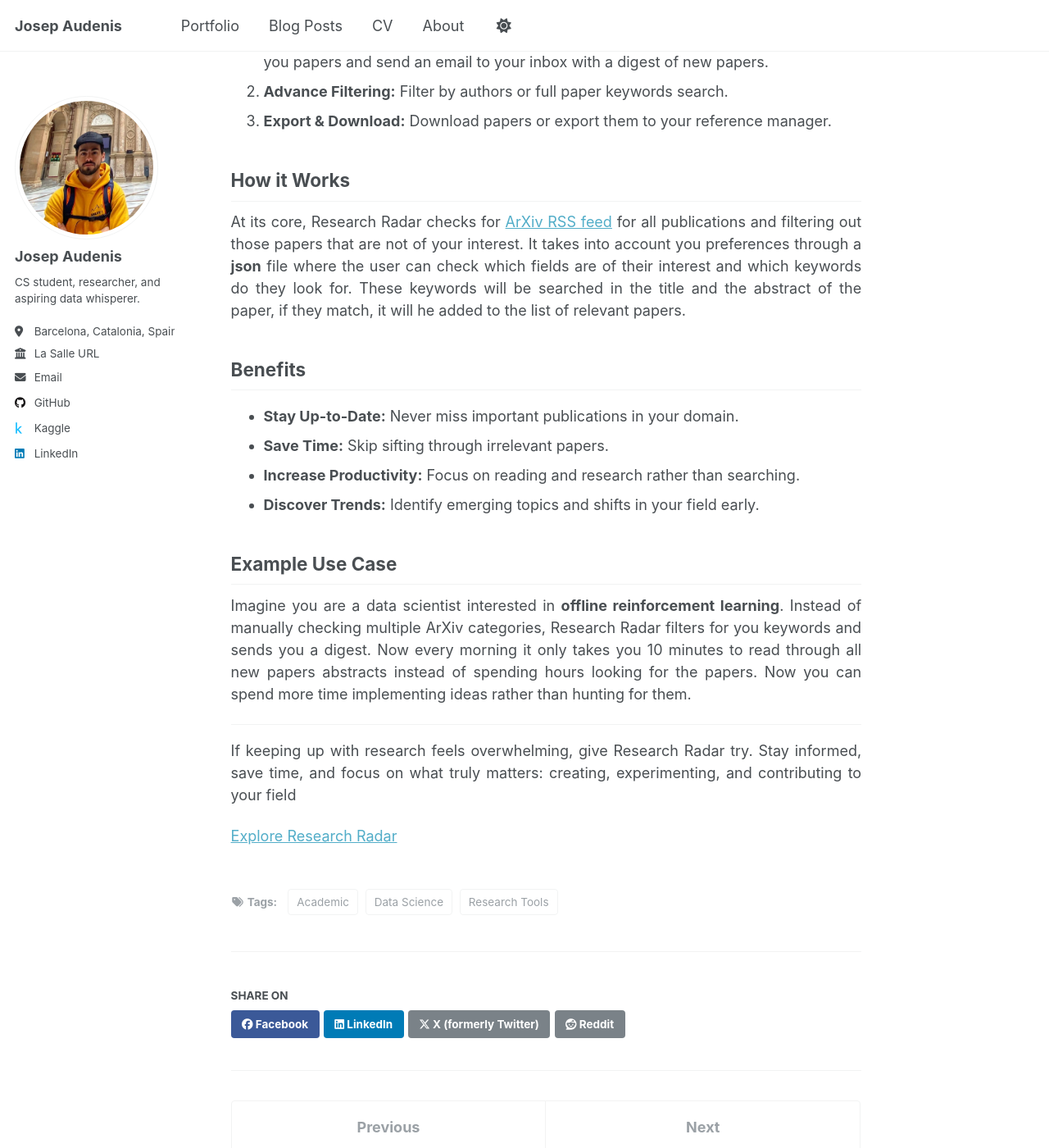
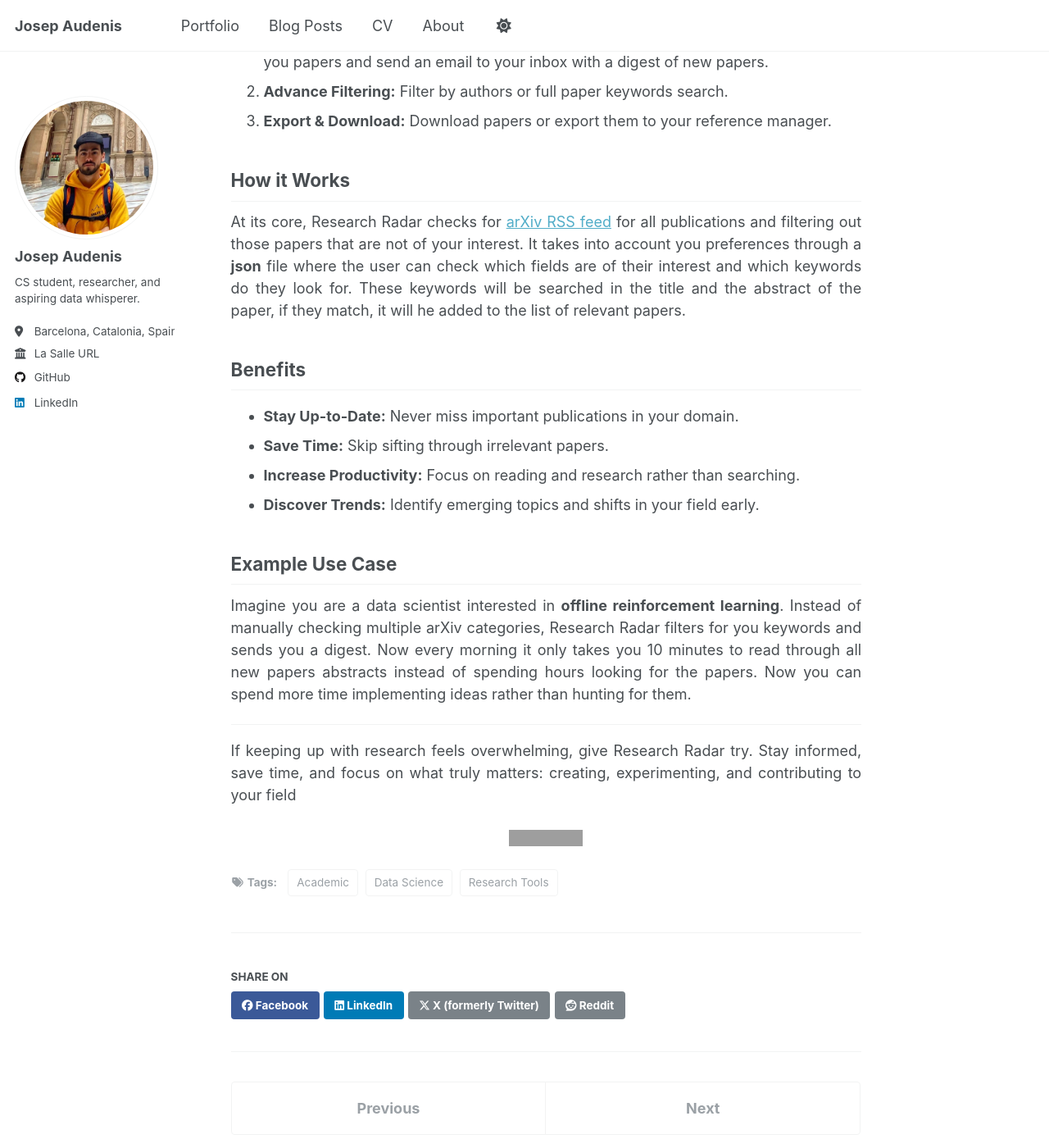
Before and after one commit to josep-audenis/josep-audenis.github.io, a Jekyll site: the page built from _posts/2025-08-21-research-radar.md, in a window 1280 px wide and 1400 px high, scrolled down 867 px. Shown: the whole window at 82% size. Built offline with Jekyll 4.4.1, drawn with Linux system fonts in a browser that asks for light colours; comment, search, counter and statistics services are not loaded; grey boxes are pictures that could not be loaded.

Commit message:
centered button

```diff
--- a/_config.yml
+++ b/_config.yml
@@ -29,7 +29,7 @@ author:
   location         : "Barcelona, Catalonia, Spain"
   employer         : "La Salle URL"
   uri              : # URL
-  email            : "pepaudenis@gmail.com"
+  email            : #"pepaudenis@gmail.com"
 
   # Academic websites
   arxiv            : # URL - Update with the correct link to your profile
@@ -46,7 +46,7 @@ author:
   codepen          : # Username
   dribbble         : # Username
   github           : "josep-audenis"
-  kaggle           : "josepaudenis"
+  kaggle           : #"josepaudenis"
   stackoverflow    : # User number or user number and name (i.e., use "1" or "1/jeff-atwood")
 
   # Social media
--- a/_posts/2025-08-21-research-radar.md
+++ b/_posts/2025-08-21-research-radar.md
@@ -15,7 +15,7 @@ Before building Research Radar, I found myself constantly searching multiple jou
 
 ## Relevant Features and Future Improvements
 
-Research Radar is a lightweight, yet powerful tool that consolidates research publications from [ArXiv](https://arxiv.org/). Its core features include:
+Research Radar is a lightweight, yet powerful tool that consolidates research publications from [arXiv](https://arxiv.org/). Its core features include:
 
 1. **Keyword & Topic Filtering:** Define keywords, or topics you care about, and get only the publications that match your interests.
 2. **Relevant Store:** Store relevant publications for later reading.
@@ -28,7 +28,7 @@ At the moment it's quite simple but future implementations will include:
 
 ## How it Works
 
-At its core, Research Radar checks for [ArXiv RSS feed](https://info.arxiv.org/help/rss.html) for all publications and filtering out those papers that are not of your interest. It takes into account you preferences through a **json** file where the user can check which fields are of their interest and which keywords do they look for. These keywords will be searched in the title and the abstract of the paper, if they match, it will he added to the list of relevant papers.
+At its core, Research Radar checks for [arXiv RSS feed](https://info.arxiv.org/help/rss.html) for all publications and filtering out those papers that are not of your interest. It takes into account you preferences through a **json** file where the user can check which fields are of their interest and which keywords do they look for. These keywords will be searched in the title and the abstract of the paper, if they match, it will he added to the list of relevant papers.
 
 ## Benefits
 
@@ -39,10 +39,15 @@ At its core, Research Radar checks for [ArXiv RSS feed](https://info.arxiv.org/h
 
 ## Example Use Case
 
-Imagine you are a data scientist interested in **offline reinforcement learning**. Instead of manually checking multiple ArXiv categories, Research Radar filters for you keywords and sends you a digest. Now every morning it only takes you 10 minutes to read through all new papers abstracts instead of spending hours looking for the papers. Now you can spend more time implementing ideas rather than hunting for them.
+Imagine you are a data scientist interested in **offline reinforcement learning**. Instead of manually checking multiple arXiv categories, Research Radar filters for you keywords and sends you a digest. Now every morning it only takes you 10 minutes to read through all new papers abstracts instead of spending hours looking for the papers. Now you can spend more time implementing ideas rather than hunting for them.
 
 ---
 
 If keeping up with research feels overwhelming, give Research Radar try. Stay informed, save time, and focus on what truly matters: creating, experimenting, and contributing to your field
 
-[Explore Research Radar](https://github.com/josep-audenis/research-radar)
+
+<center>
+  <a href="https://github.com/josep-audenis/research-radar" target="_blank">
+    <img src="https://img.shields.io/badge/Explore-Research%20Radar-darkgreen?style=for-the-badge&logo=github" alt="Research Radar"/>
+  </a>
+</center>
```
Also changed, not shown: _posts/2025-09-01-data-shapley-in-one-training-run.md (+2 -2 lines).
